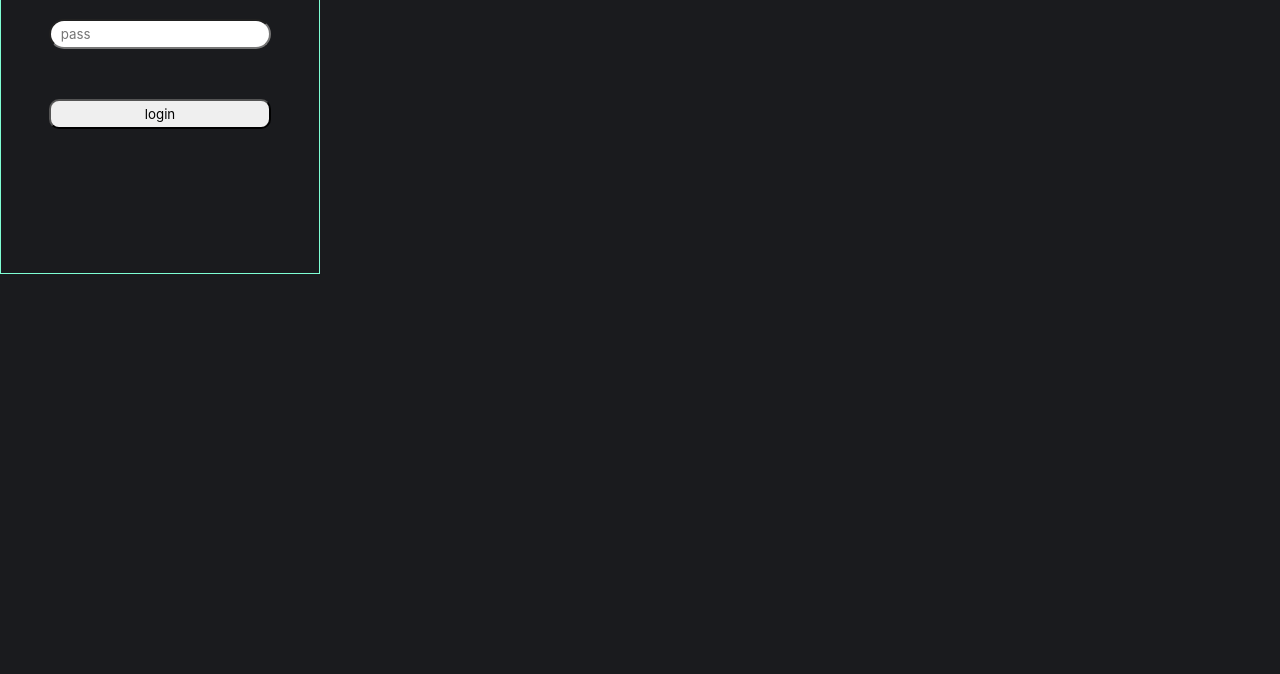
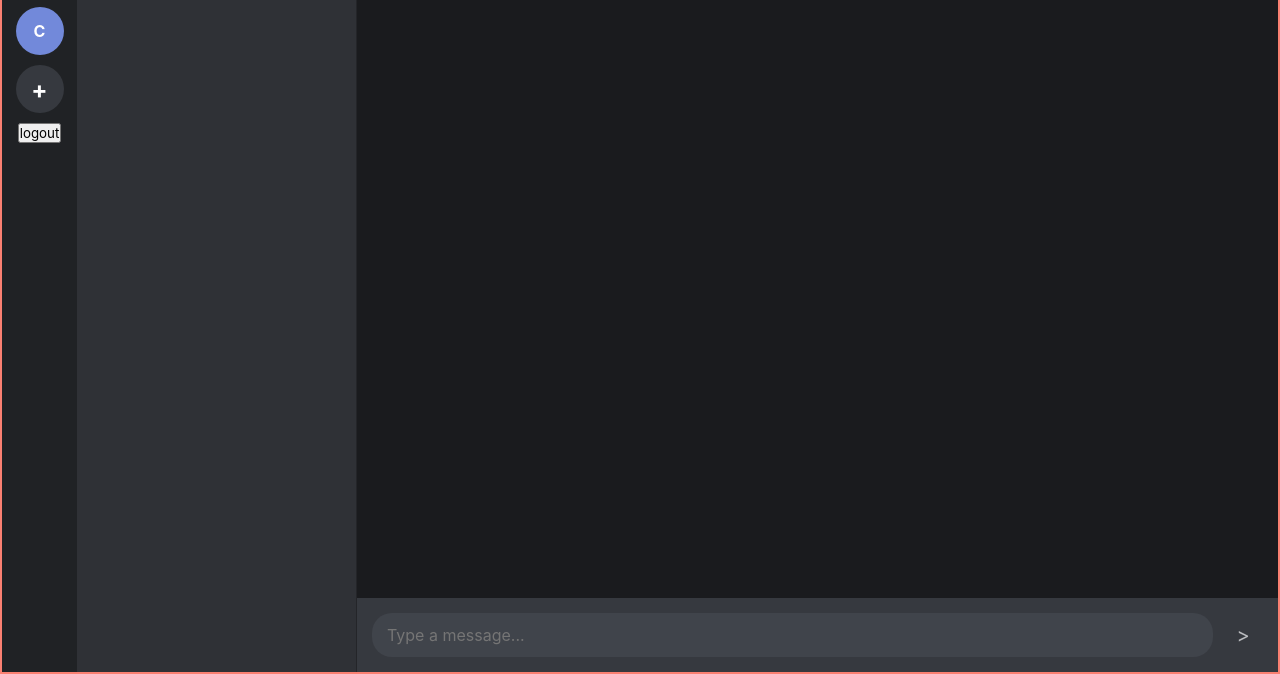
Before and after one commit to exMachinaAl/chat_qq, a plain HTML site: page index.html in a window 1280 px wide. Shown: the part 126-800 px from the top of the page. Drawn offline with nearby package versions, Linux system fonts and the light colour scheme; no server answers.

Commit message:
Update index.html

```diff
--- a/index.html
+++ b/index.html
@@ -18,14 +18,14 @@
     <script src="/script.js"></script>
   </head>
   <body>
-    <div class="login-container" style="display: block;">
+    <div class="login-container" style="display: none;">
         <h1 class="login-title">hello QQ member</h1>
         <input class="login-input" id="userN" type="text" placeholder="email" />
         <input class="login-input" id="userP" type="text" placeholder="pass" />
         <button class="login-submit" onclick="login()">login</button>
       </div>
 
-    <div class="dashboard-chat" style="display: none;">
+    <div class="dashboard-chat" style="display: flex;">
       <!-- Mobile Touch Overlay for Sidebar -->
       <input type="checkbox" id="sidebar-toggle" class="hidden-toggle" />
       <label for="sidebar-toggle" class="overlay"></label>
```
